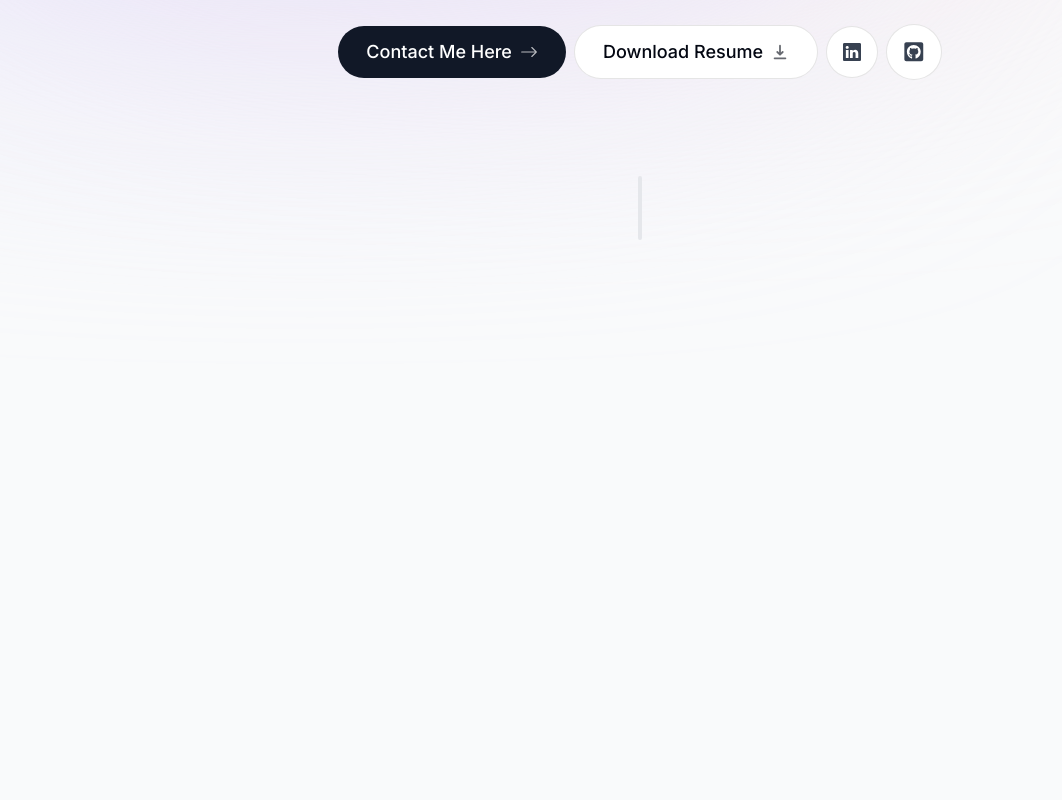
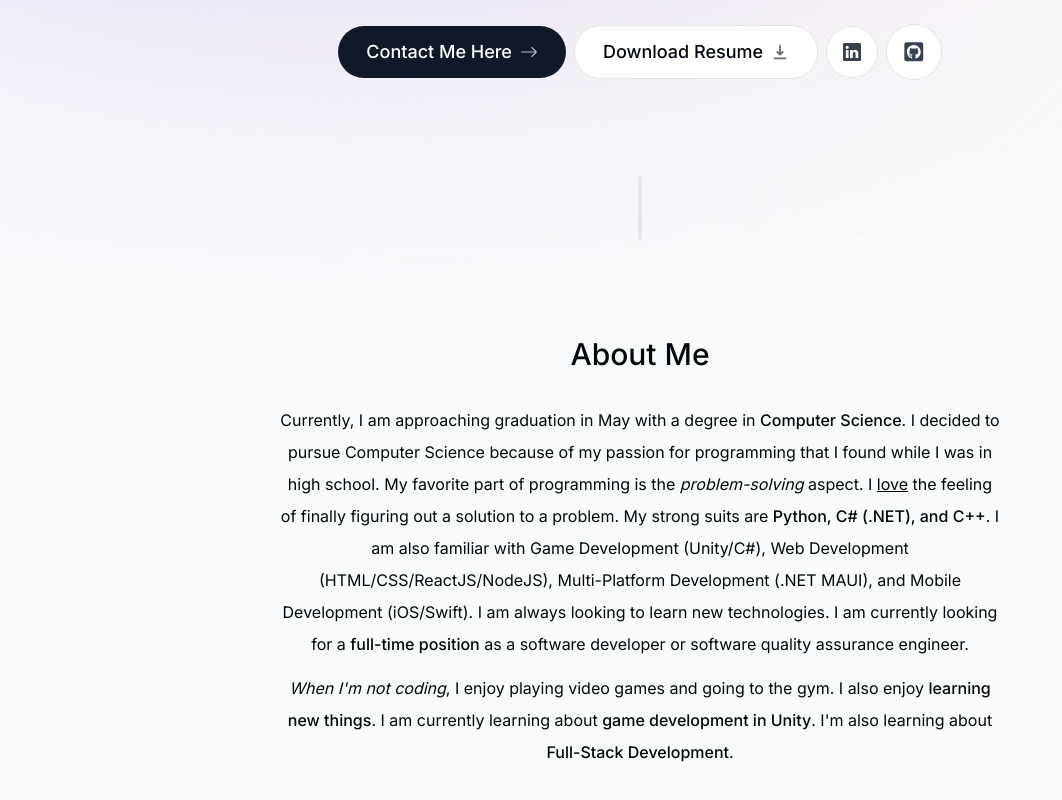
Before and after one commit to PatrickMcCrone/portfolio, a Next.js app: page / in a window 1280 px wide. Shown: the part 542-1342 px from the top of the page, without its empty margins (0-1062 px from the left). Built offline with nearby package versions, Linux system fonts and the light colour scheme.

Commit message:
Create about me section

```diff
--- a/app/page.tsx
+++ b/app/page.tsx
@@ -1,5 +1,6 @@
 import Intro from "@/components/intro";
 import SectionDivider from "@/components/section-divider";
+import About from "@/components/about";
 
 export default function Home() {
   return (
@@ -7,6 +8,7 @@ export default function Home() {
       px-4">
         <Intro />
         <SectionDivider />
+        <About />
       </main>
   );
 }
--- a/components/about.tsx
+++ b/components/about.tsx
@@ -0,0 +1,46 @@
+"use client";
+
+import React from 'react'
+import SectionHeading from './section-heading'
+import { motion } from "framer-motion";
+
+export default function About() {
+  return (
+    <motion.section className="mb-28 max-w-[45rem] text-center
+    leading-8 sm:mb-40"
+        initial={{ opacity: 0, y: 100 }}
+        animate={{ opacity: 1, y: 0 }}
+        transition={{ delay: 0.175 }}
+    >
+
+        <SectionHeading>About Me</SectionHeading>
+
+        <p className="mb-3">
+            Currently, I am approaching graduation in May with a degree in{" "}
+            <span className="font-medium">Computer Science</span>. I decided to pursue Computer
+            Science because of my passion for programming that I found while I was in
+            high school.{" "}My favorite part of programming is the{" "}
+            <span className="italic">problem-solving</span> aspect. I <span className="underline">love</span> the
+            feeling of finally figuring out a solution to a problem. My strong suits
+            are{" "}
+            <span className="font-medium">
+            Python, C# (.NET), and C++
+            </span>
+            . I am also familiar with Game Development (Unity/C#), Web Development (HTML/CSS/ReactJS/NodeJS),
+            Multi-Platform Development (.NET MAUI), and Mobile Development (iOS/Swift). I am always looking to
+            learn new technologies. I am currently looking for a{" "}
+            <span className="font-medium">full-time position</span> as a software
+            developer or software quality assurance engineer.
+        </p>
+            <span className="italic">When I'm not coding</span>, I enjoy playing
+            video games and going to the gym. I also enjoy{" "}
+            <span className="font-medium">learning new things</span>. I am currently
+            learning about{" "}
+            <span className="font-medium">game development in Unity</span>. I'm also
+            learning about <span className="font-medium">Full-Stack Development</span>.
+        <p>
+
+        </p>
+    </motion.section>
+  )
+}
--- a/components/intro.tsx
+++ b/components/intro.tsx
@@ -39,7 +39,7 @@ export default function Intro() {
             </div>
         </div>
 
-        <motion.p
+        <motion.h1
             className="mb-10 mt-4 px-4 text-2xl font-medium
             !leading-[1.5] sm:text-4xl"
             initial={{ opacity: 0, y: 100 }}
@@ -50,7 +50,7 @@ export default function Intro() {
             <span className="font-bold">SUNY Fredonia</span>. I enjoy
             building <span className="italic">all types of applications</span>. My focuses are{" "}
             <span className="underline">Python, C# (.NET), and Web Development</span>.
-        </motion.p>
+        </motion.h1>
 
         <motion.div className="flex flex-col sm:flex-row
         items-center justify-center gap-2 px-4 text-lg font-medium"
--- /dev/null
+++ b/components/projects.tsx
@@ -0,0 +1,7 @@
+import React from 'react'
+
+export default function Projects() {
+  return (
+    <section></section>
+  )
+}
--- /dev/null
+++ b/components/section-heading.tsx
@@ -0,0 +1,10 @@
+import React from 'react'
+
+type SectionHeadingProps = {
+    children: React.ReactNode;
+}
+
+export default function SectionHeading({ children }: SectionHeadingProps) {
+  return <h2 className="text-3xl font-medium capitalize mb-8"
+    >{children}</h2>;
+}
```
